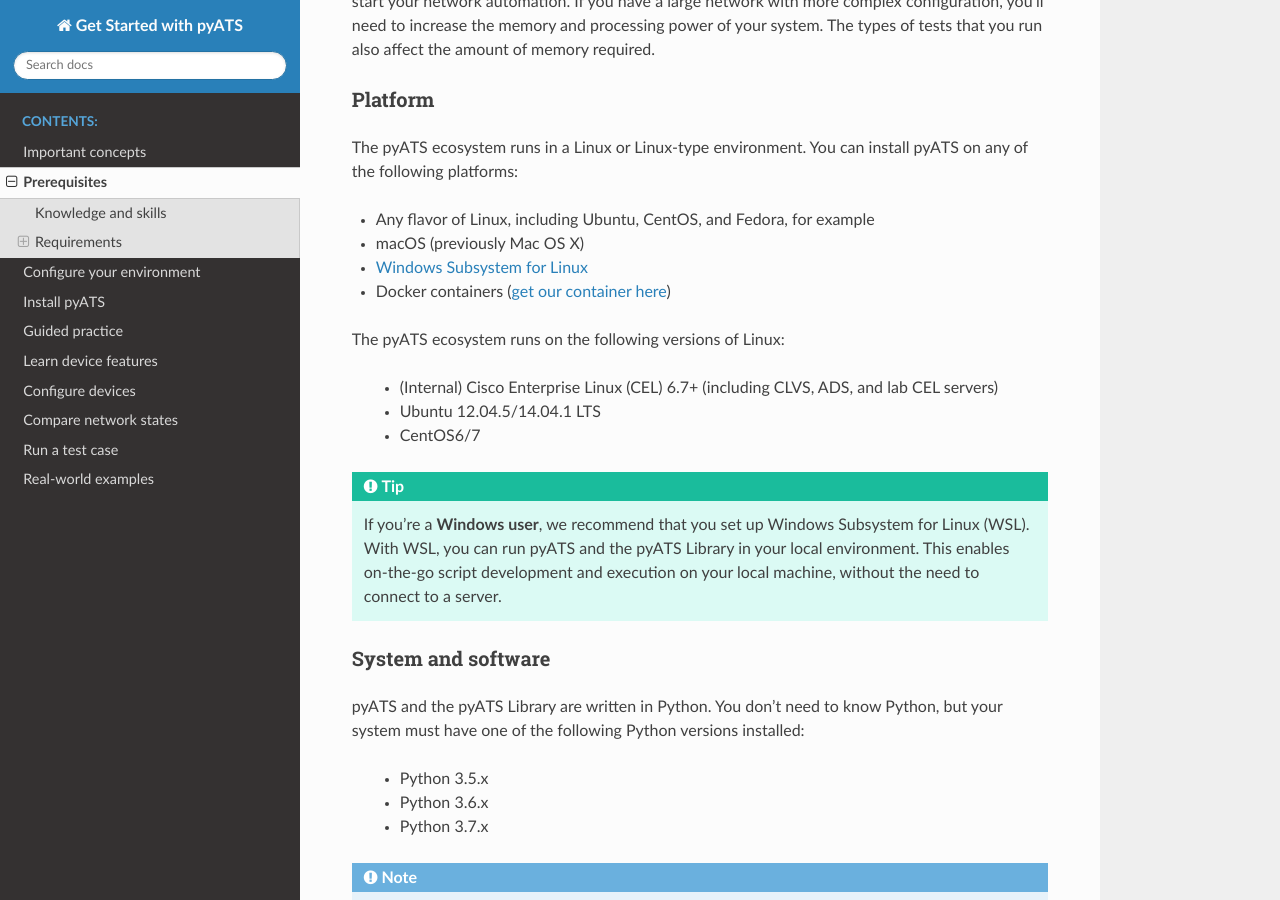
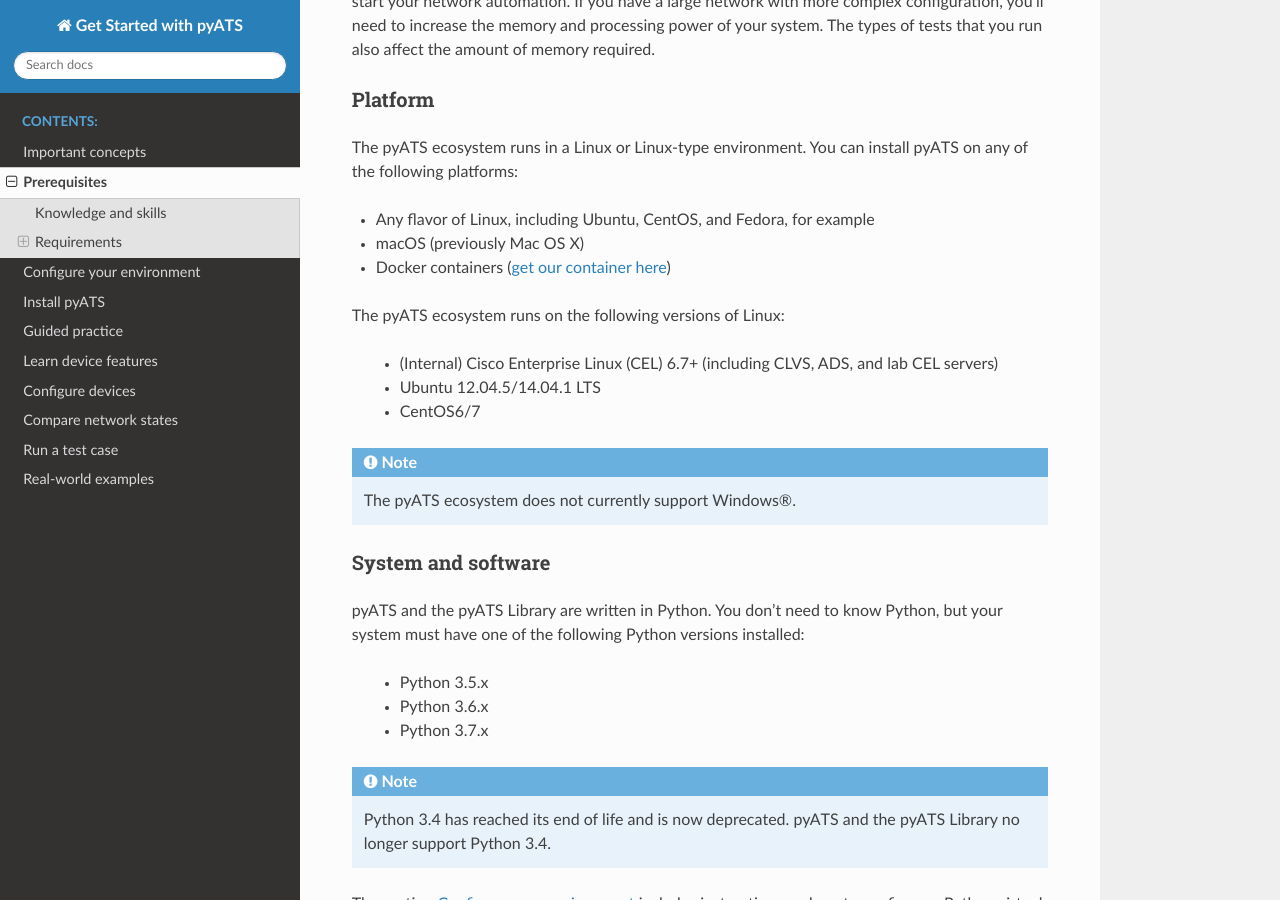
Before and after one commit to CiscoTestAutomation/getting-started, a Sphinx documentation site: the page built from source/prereqs/Prerequisites.rst, in a window 1280 px wide and 900 px high, scrolled down 764 px. Built offline with Sphinx 7.4.7 and the Read the Docs theme 2.0.0, drawn with Linux system fonts in a browser that asks for light colours; pages that are not in the unit, such as notebooks, are missing from menus.

Commit message:
Removed mention of WSL and added a note that Windows (with registered trademark) is not supported.

```diff
--- a/source/conf.py
+++ b/source/conf.py
@@ -62,6 +62,7 @@
 .. |geniecmd| replace:: **genie**
 .. |genieprfx| replace:: **genie**
 .. |getstartedguide| replace:: *Get Started with pyATS Guide*
+.. |windows_reg| unicode:: Windows U+00AE
 .. |br| raw:: html
 
   <br />
--- a/source/prereqs/Prerequisites.rst
+++ b/source/prereqs/Prerequisites.rst
@@ -31,12 +31,11 @@
 
 * Any flavor of Linux, including Ubuntu, CentOS, and Fedora, for example
 * macOS (previously Mac OS X)
-* `Windows Subsystem for Linux <https://docs.microsoft.com/en-us/windows/wsl/install-win10>`_
 * Docker containers (`get our container here <https://hub.docker.com/r/ciscotestautomation/pyats/>`_)
 
 .. include:: supportedLinux.rst
 
-.. tip:: If you're a **Windows user**, we recommend that you set up Windows Subsystem for Linux (WSL). With WSL, you can run |pyATS| and the |library| in your local environment. This enables on-the-go script development and execution on your local machine, without the need to connect to a server.
+.. note:: The |pyATS| ecosystem does not currently support |windows_reg|.
 
 System and software
 ^^^^^^^^^^^^^^^^^^^^
```
